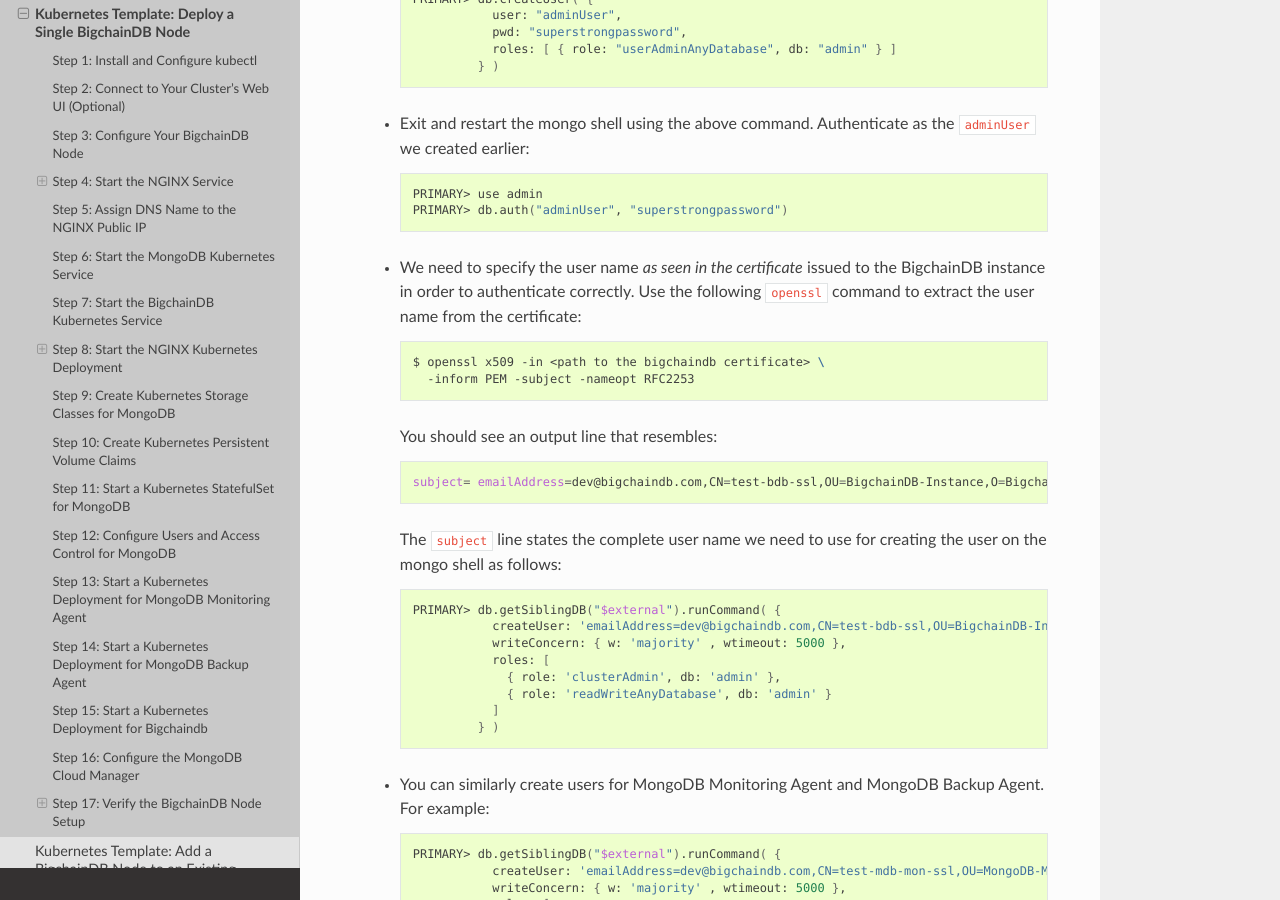
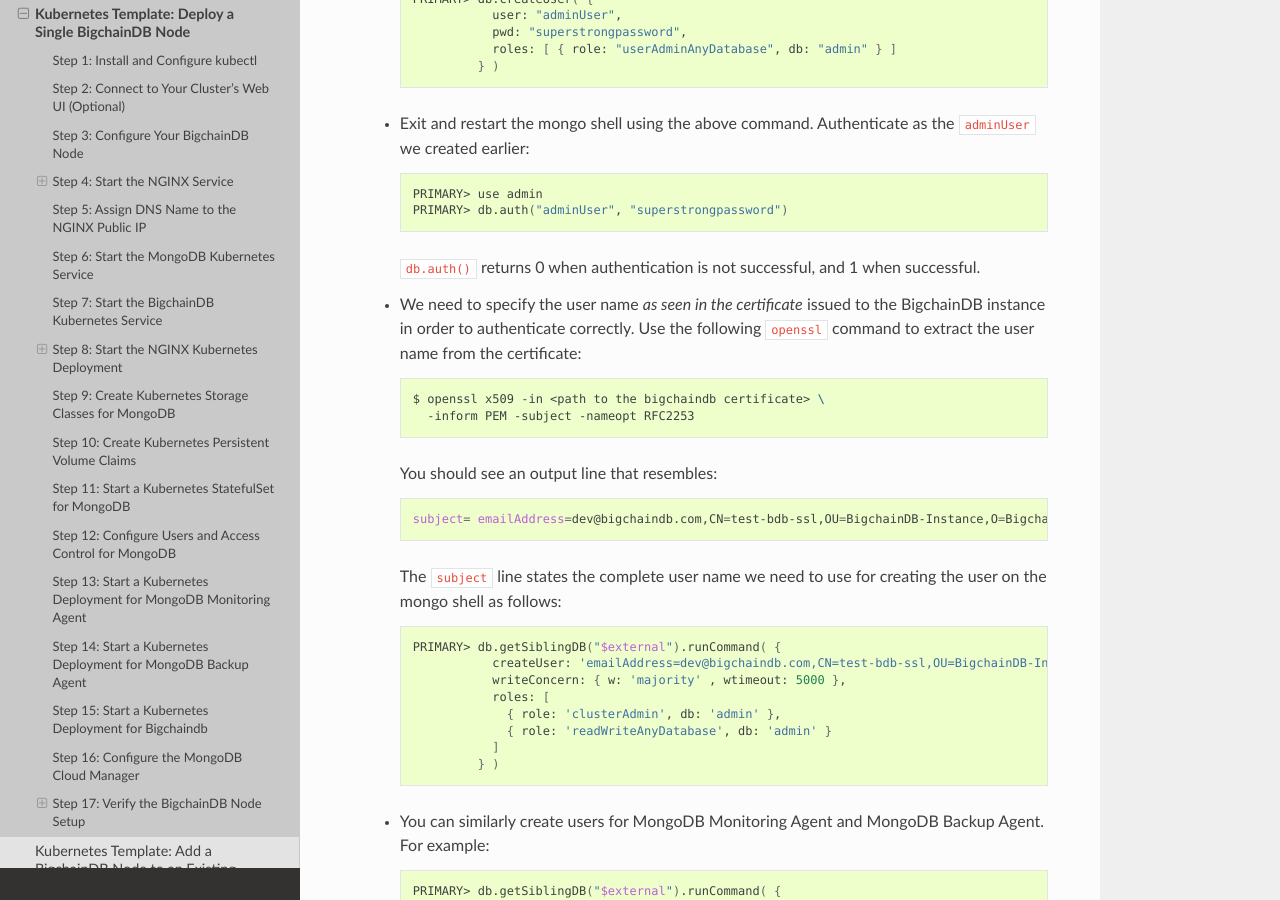
Before and after one commit to bigchaindb/bigchaindb, a Sphinx documentation site: the page built from docs/server/source/production-deployment-template/node-on-kubernetes.rst, in a window 1280 px wide and 900 px high, scrolled down 8873 px. Built offline with Sphinx 7.4.7 and the Read the Docs theme 2.0.0, drawn with Linux system fonts in a browser that asks for light colours; pages that are not in the unit, such as notebooks, are missing from menus.

Commit message:
Added note about what to expect from MongoDB's db.auth() command

```diff
--- a/docs/server/source/production-deployment-template/node-on-kubernetes.rst
+++ b/docs/server/source/production-deployment-template/node-on-kubernetes.rst
@@ -561,6 +561,9 @@
        PRIMARY> use admin
        PRIMARY> db.auth("adminUser", "superstrongpassword")
 
+    ``db.auth()`` returns 0 when authentication is not successful,
+    and 1 when successful.
+
   * We need to specify the user name *as seen in the certificate* issued to
     the BigchainDB instance in order to authenticate correctly. Use
     the following ``openssl`` command to extract the user name from the
```
